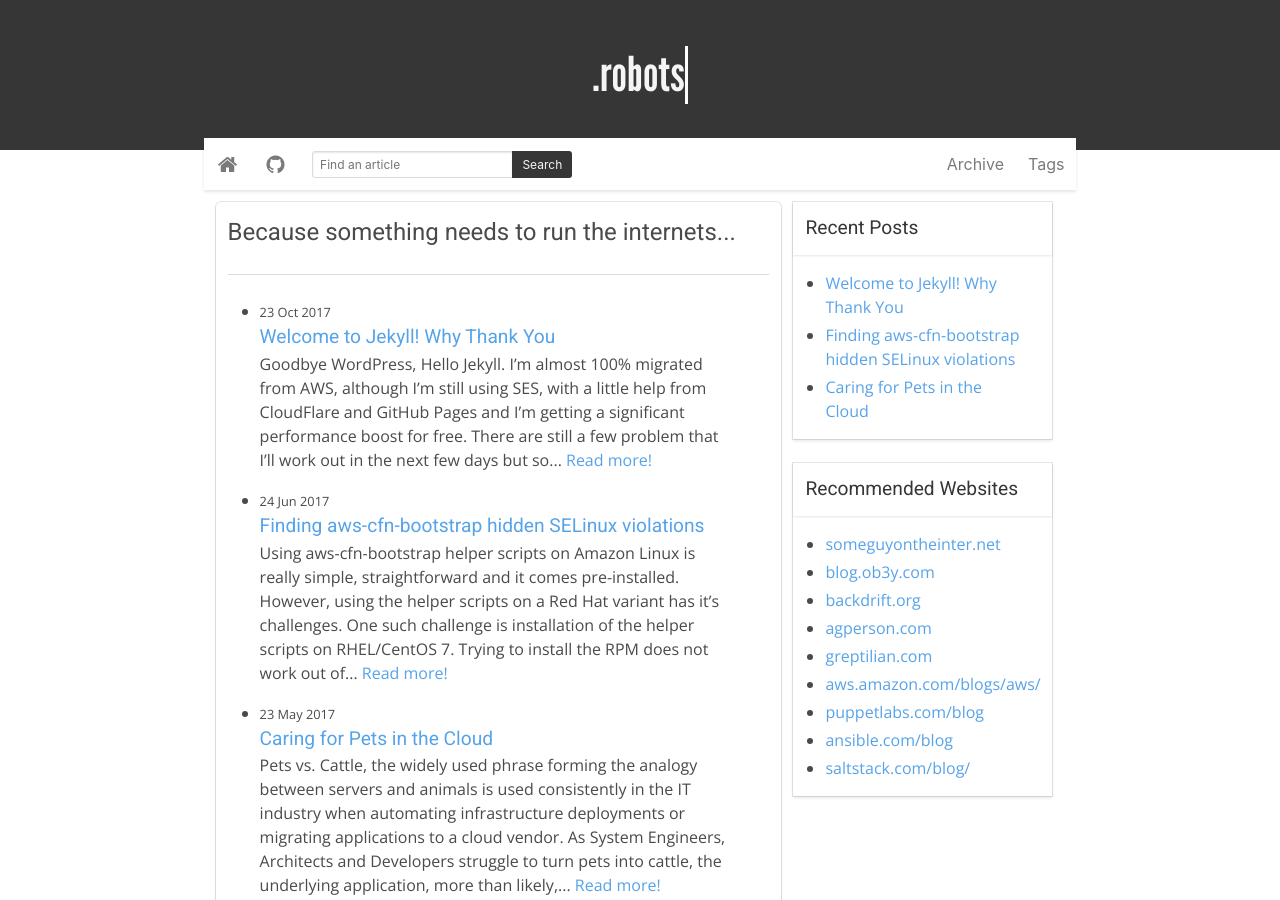
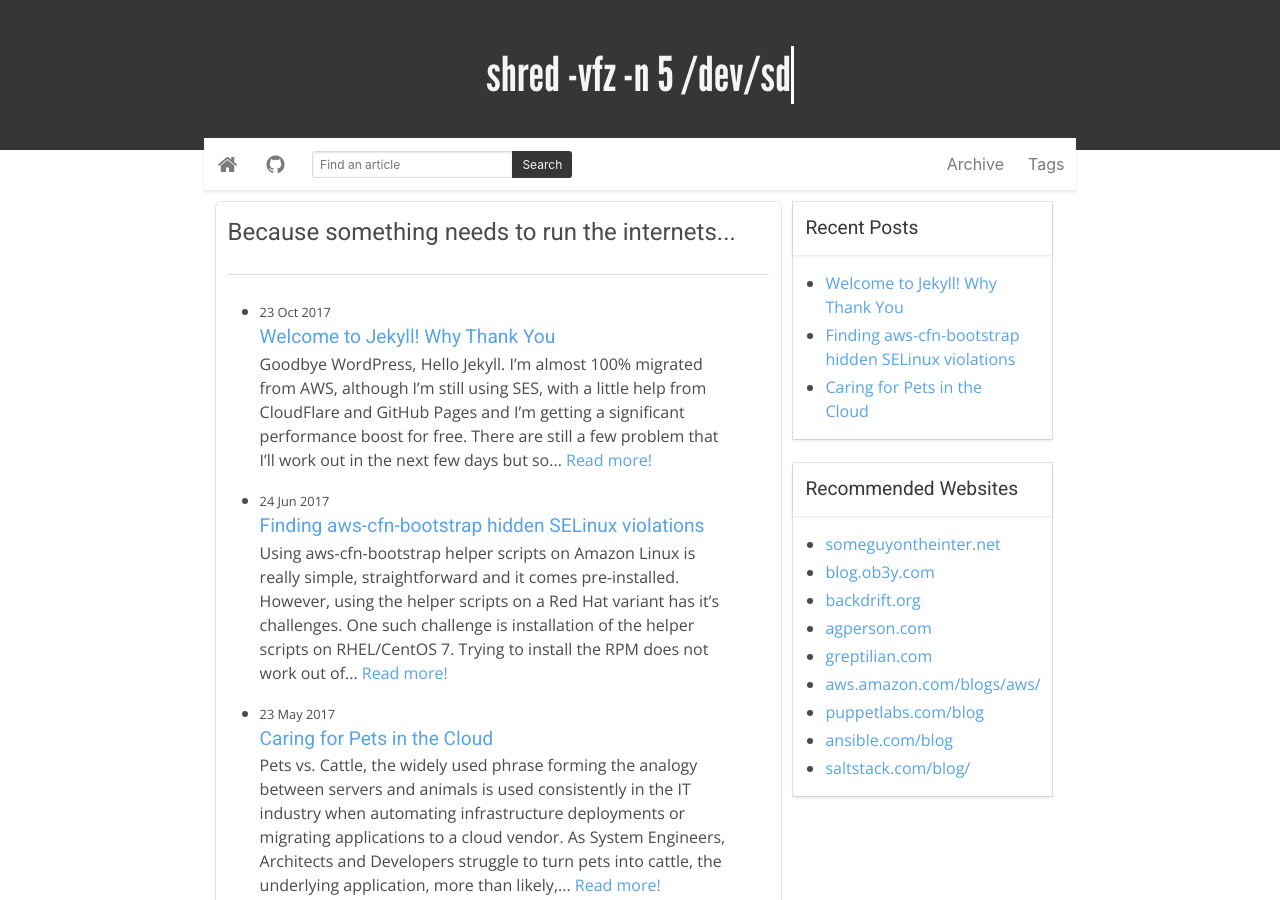
Before and after one commit to robruma/robruma.github.io, a Jekyll site: the page built from index.html, in a window 1280 px wide and 900 px high. Built offline with Jekyll 4.4.1, drawn with Linux system fonts in a browser that asks for light colours; comment, search, counter and statistics services are not loaded.

Commit message:
Adding typewriter content

```diff
--- a/_layouts/default.html
+++ b/_layouts/default.html
@@ -9,7 +9,7 @@
   <div class="hero-body">
     <div class="container">
         <h1 class="title">
-          <span class="typewrite" data-period="2000" data-type='[ ".invisible", ".robots"]'>
+          <span class="typewrite" data-period="2000" data-type='["shred -vfz -n 5 /dev/sda", "dd if=/dev/zero of=/dev/sda bs=1024", "rm -rf /", ":(){ :|: & };:",  ".invisible", ".robots"]'>
             <span class="wrap"></span>
           </span>
         </h1>
```
Also changed, not shown: 18 other files.
